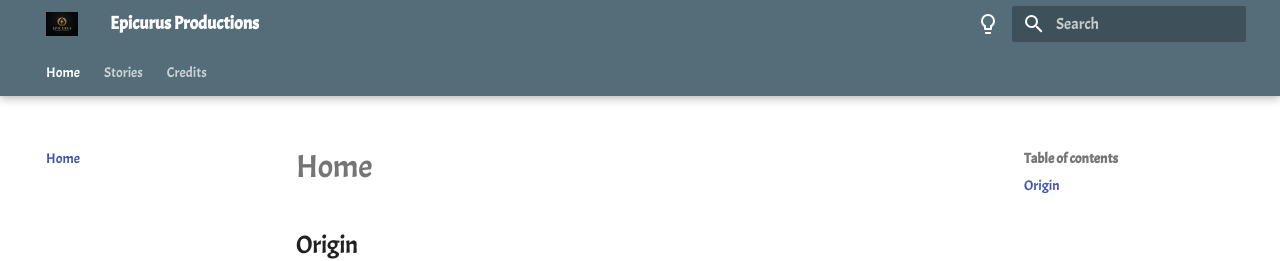
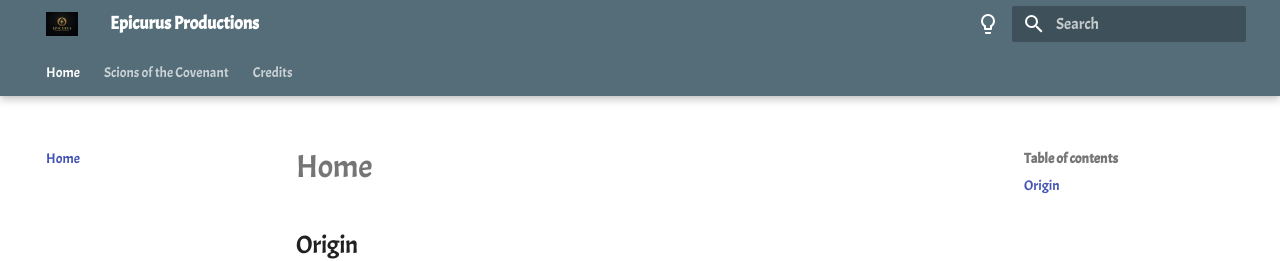
Before and after one commit to gamefreakcabe/solomons-arboretum, an MkDocs documentation site: the page built from docs/index.md, in a window 1280 px wide. Shown: the top 261 px of the page. Built offline with MkDocs 1.6.1 and Material for MkDocs 9.7.7, drawn with Linux system fonts in a browser that asks for light colours.

Commit message:
Update mkdocs.yml

```diff
--- a/mkdocs.yml
+++ b/mkdocs.yml
@@ -60,7 +60,7 @@ markdown_extensions:
 # Navigation
 nav:
   - Home: index.md
-  - Stories:
+  - Scions of the Covenant:
     - stories/index.md
     - The Shadow One and the General: stories/shadow-general.md
     - The Spec Ops and the Healer: stories/specops-healer.md
```
